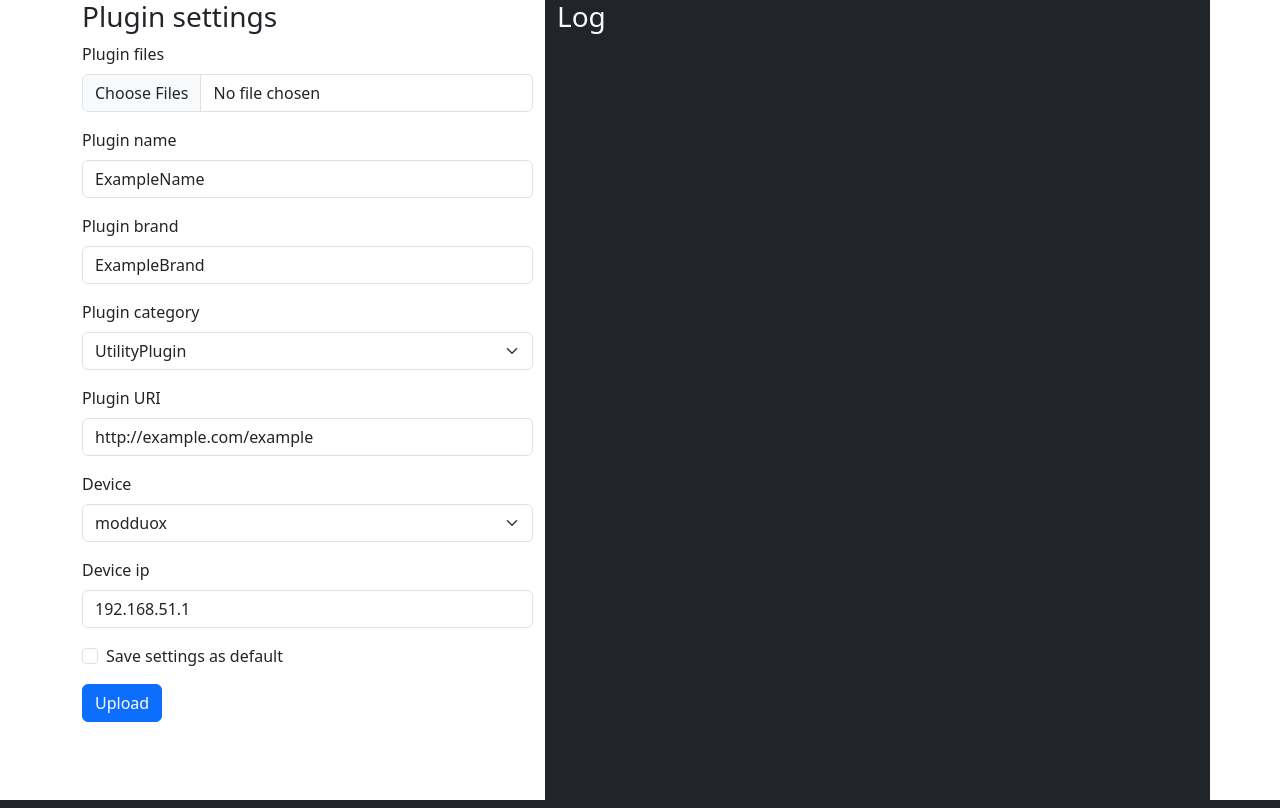
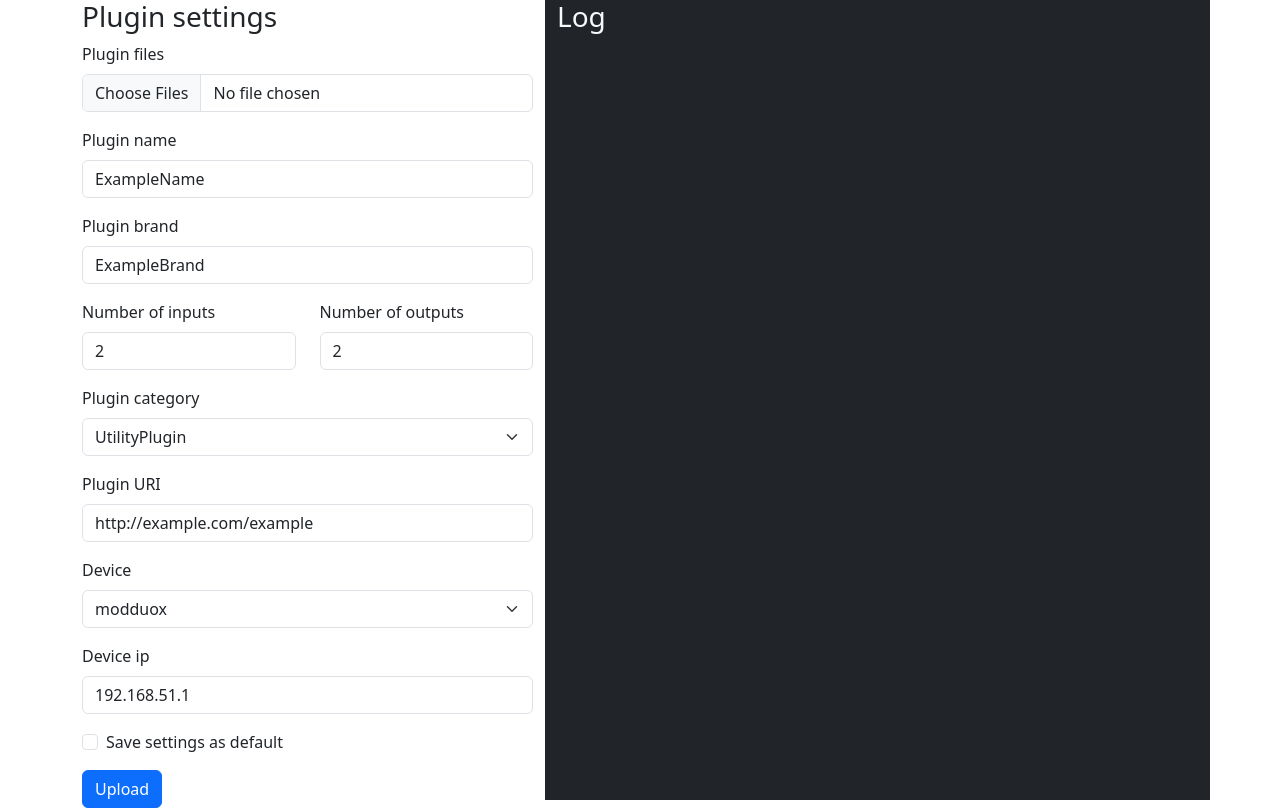
Before and after one commit to christosku/modgen, a Flask app: page / in a window 1280 px wide. Run offline with Flask 2, Linux system fonts and the light colour scheme; parts of the project's set-up code (start-up, migrations or seed data) failed here and were passed over; some libraries are stand-ins or nearby versions.

Commit message:
Allow setting the number of inputs/outputs

```diff
--- a/source/server.py
+++ b/source/server.py
@@ -56,7 +56,9 @@ def upload_page():
                             deviceLength = len(deviceList),
                             deviceList = deviceList,
                             device = device,
-                            ip = ip
+                            ip = ip,
+                            inputs = inputs,
+                            outputs = outputs
                            )
 
 #create a route that accepts POST requests with file uploads and saves them to disk
@@ -98,6 +100,8 @@ def upload():
             category = request.form.get('category')
             device = request.form.get('device')
             ip = request.form.get('ip')
+            inputs = request.form.get('inputs')
+            outputs = request.form.get('outputs')
 
             if request.form.get('save-settings') == 'true':
                 saveSettings()
@@ -109,6 +113,8 @@ def upload():
                 filedata = filedata.replace('@name@', name)
                 filedata = filedata.replace('@uri@', uri)
                 filedata = filedata.replace('@category@', 'lv2:'+category)
+                filedata = filedata.replace('@inputs@', inputs)
+                filedata = filedata.replace('@outputs@', outputs)
 
             #write the file out again
             with open(directory+'DistrhoPluginInfo.h', 'w') as infoFile:
@@ -216,6 +222,9 @@ def saveSettings():
     config['Default']['category'] = category
     config['Default']['device'] = device
     config['Default']['ip'] = ip
+    config['Default']['inputs'] = inputs
+    config['Default']['outputs'] = outputs
+
     with open('settings.ini', 'w') as configfile:
         config.write(configfile)
 
@@ -256,6 +265,8 @@ if not os.path.exists('settings.ini'):
     category='UtilityPlugin'
     device='modduox'
     ip='192.168.51.1'
+    inputs=2
+    outputs=2
     saveSettings()
 else:
     config.read('settings.ini')
@@ -265,6 +276,8 @@ else:
     category = config['Default']['category']
     device = config['Default']['device']
     ip = config['Default']['ip']
+    inputs = config['Default'].get('inputs','2')
+    outputs = config['Default'].get('outputs','2')
 
 if __name__ == "__main__":
     print('Starting server...')
--- a/source/templates/index.html
+++ b/source/templates/index.html
@@ -24,6 +24,16 @@
                     <div class="mb-3">
                         <label for="brand" class="form-label">Plugin brand</label>
                         <input type="text" class="form-control" name="brand" value="{{brand}}" id="brand" placeholder="Plugin brand">
+                    </div>
+                    <div class="row mb-3">
+                        <div class="col-6">
+                            <label for="inputs" class="form-label">Number of inputs</label>
+                            <input type="number" min="0" step="1" class="form-control" name="inputs" value="{{inputs}}" id="inputs" placeholder="2">
+                        </div>
+                        <div class="col-6">
+                            <label for="outputs" class="form-label">Number of outputs</label>
+                            <input type="number" min="0" step="1" class="form-control" name="outputs" value="{{outputs}}" id="outputs" placeholder="2">
+                        </div>
                     </div>
                     <div class="mb-3">
                         <label for="category" class="form-label">Plugin category</label>
@@ -124,6 +134,8 @@
             formData.append('uri', $('#uri').val());
             formData.append('device', $('#device').val());
             formData.append('ip', $('#ip').val());
+            formData.append('inputs', $('#inputs').val());
+            formData.append('outputs', $('#outputs').val());
             formData.append('save-settings', $('#save-settings').is(':checked'));
             for (const file of fileInput.files) {
                 formData.append('files', file);
```
Also changed, not shown: 1 other file.
